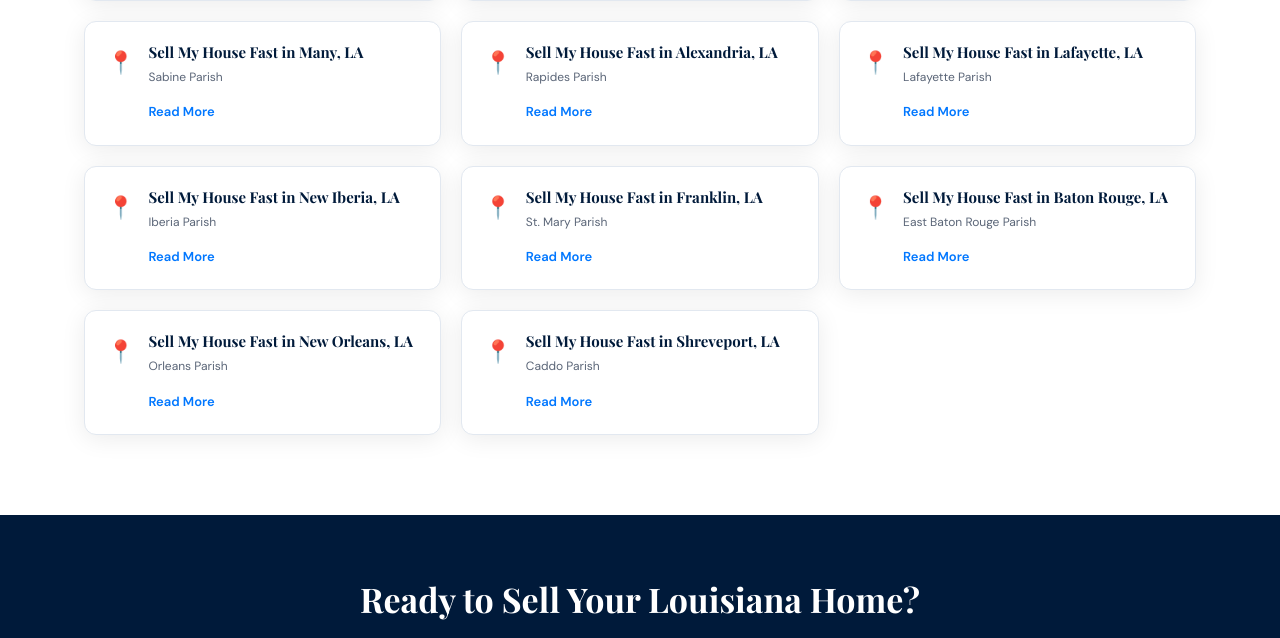
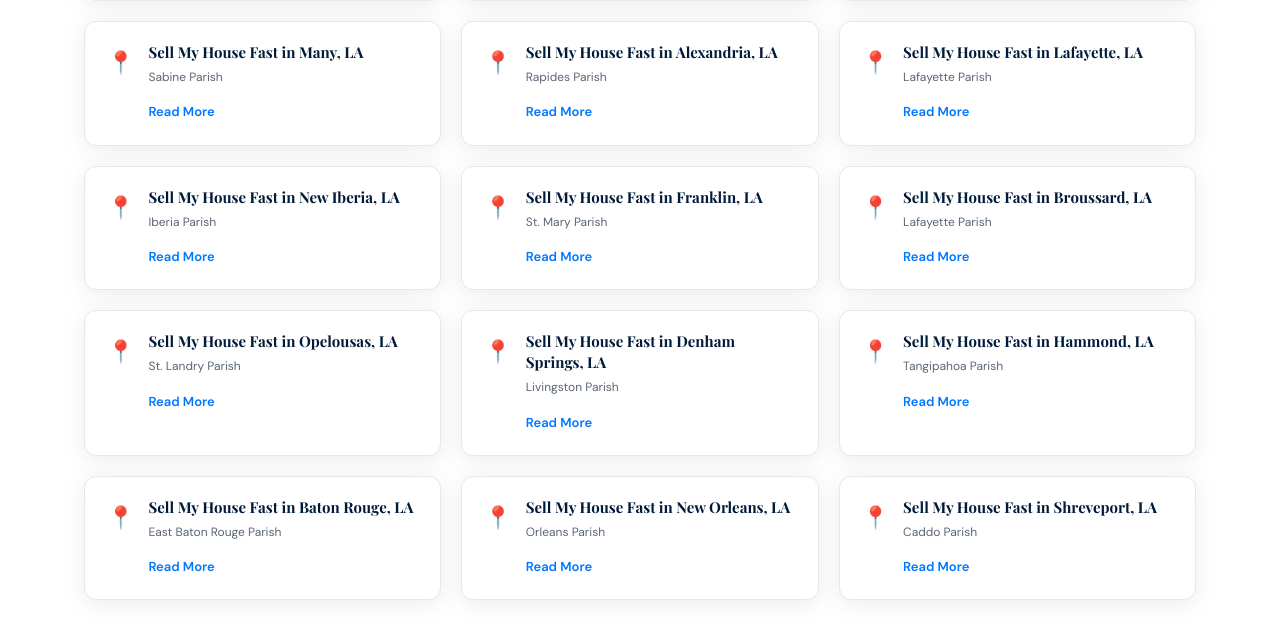
Before and after one commit to Armstrongrealestate/Website, a Flask app: page /blog in a window 1280 px wide. Shown: the part 3714-4352 px from the top of the page. Run offline with Flask 3, Linux system fonts and the light colour scheme.

Commit message:
Add four new city cards to blog index

```diff
--- a/templates/blog.html
+++ b/templates/blog.html
@@ -84,6 +84,10 @@
           ('sell-my-house-fast-lafayette', 'Sell My House Fast in Lafayette, LA', 'Lafayette Parish'),
           ('sell-my-house-fast-new-iberia', 'Sell My House Fast in New Iberia, LA', 'Iberia Parish'),
           ('sell-my-house-fast-franklin', 'Sell My House Fast in Franklin, LA', 'St. Mary Parish'),
+          ('sell-my-house-fast-broussard', 'Sell My House Fast in Broussard, LA', 'Lafayette Parish'),
+          ('sell-my-house-fast-opelousas', 'Sell My House Fast in Opelousas, LA', 'St. Landry Parish'),
+          ('sell-my-house-fast-denham-springs', 'Sell My House Fast in Denham Springs, LA', 'Livingston Parish'),
+          ('sell-my-house-fast-hammond', 'Sell My House Fast in Hammond, LA', 'Tangipahoa Parish'),
           ('sell-my-house-fast-baton-rouge', 'Sell My House Fast in Baton Rouge, LA', 'East Baton Rouge Parish'),
           ('sell-my-house-fast-new-orleans-la', 'Sell My House Fast in New Orleans, LA', 'Orleans Parish'),
           ('sell-my-house-fast-shreveport-la', 'Sell My House Fast in Shreveport, LA', 'Caddo Parish'),
```
